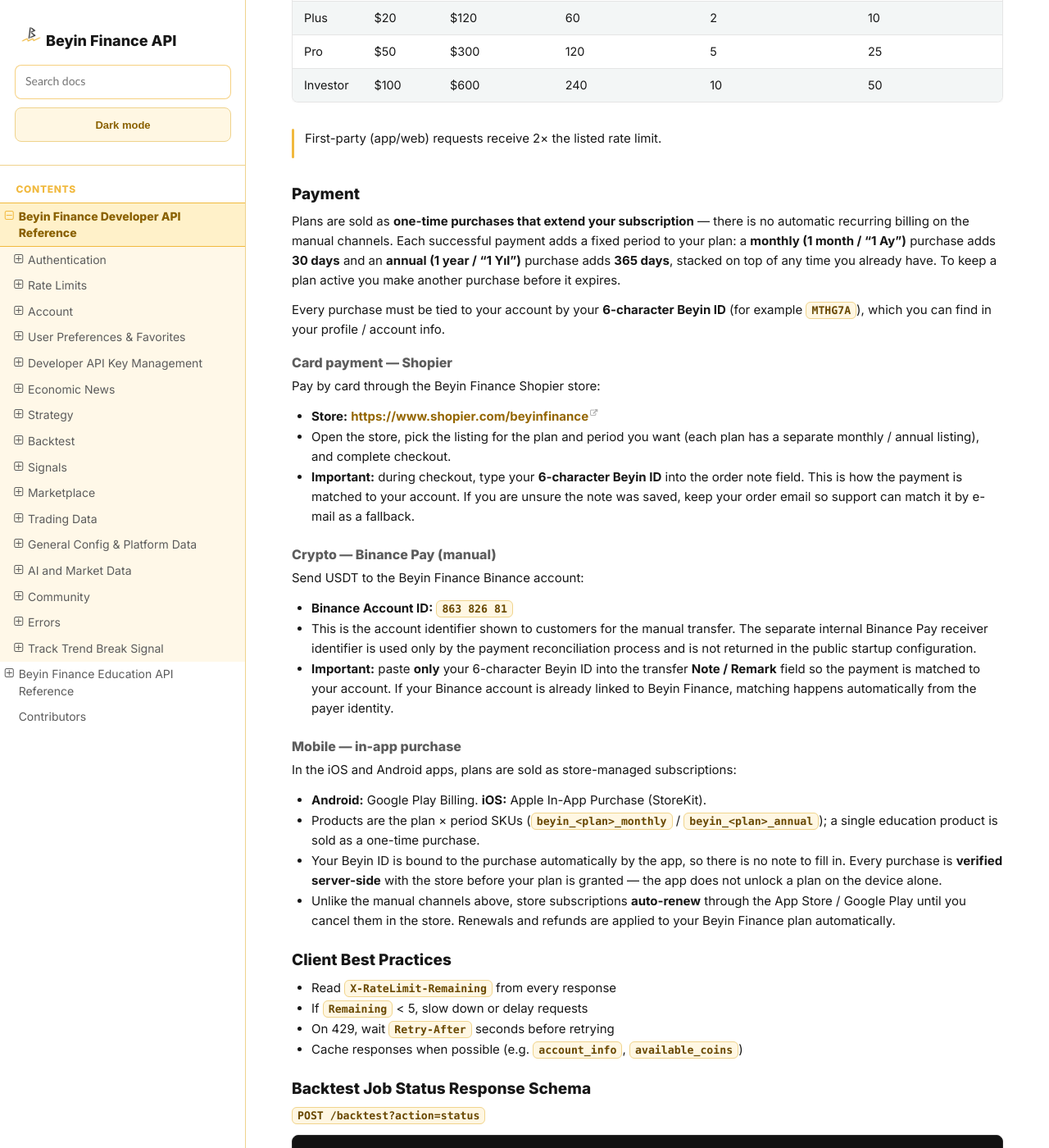
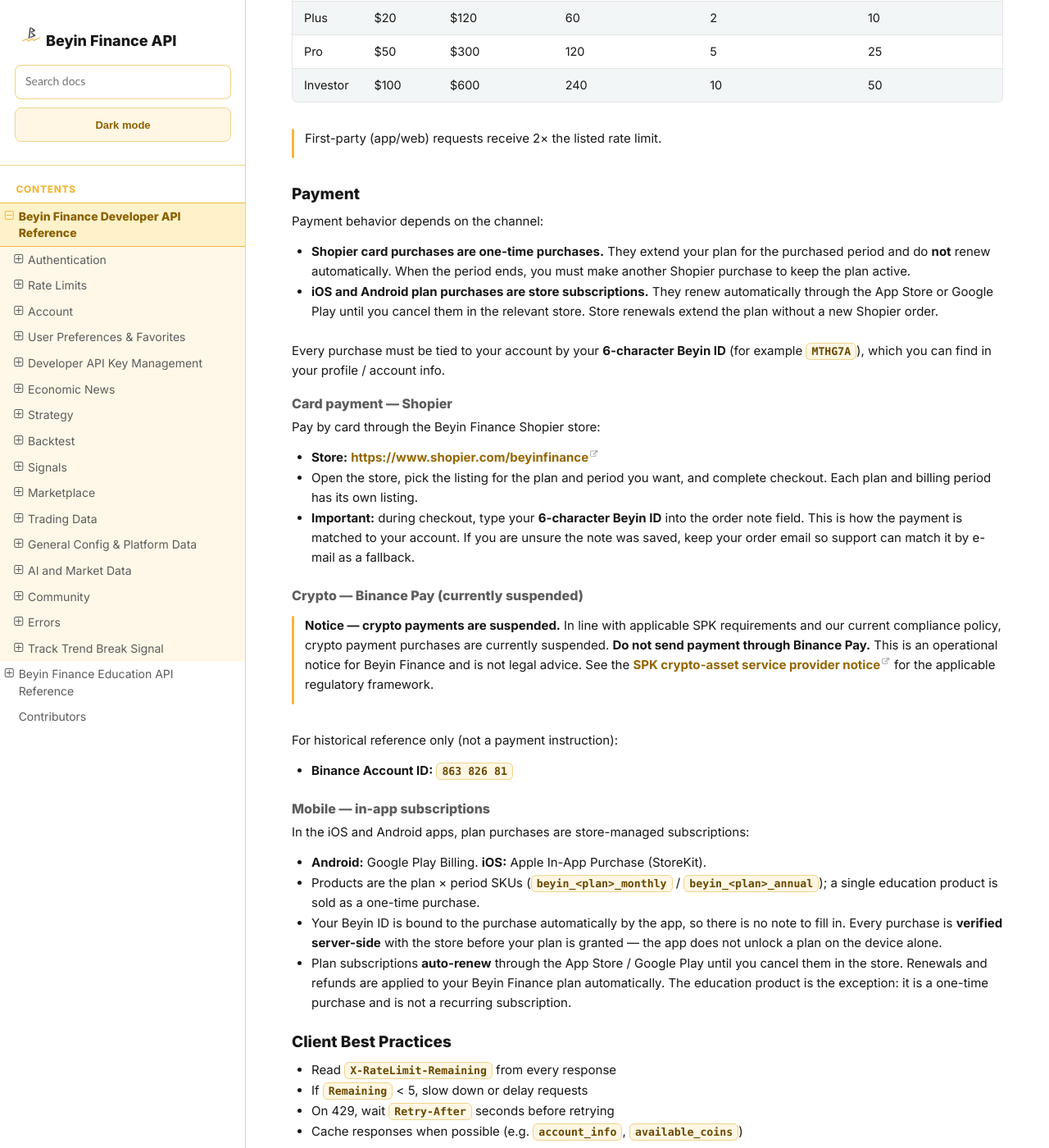
Before and after one commit to jnrbrain/Beyin-Finance, a Sphinx documentation site: the page built from docs/endpoints.md, in a window 1280 px wide and 1400 px high, scrolled down 2821 px. Shown: the whole window at 82% size. Built offline with Sphinx 7.4.7 and the Read the Docs theme 3.1.0, drawn with Linux system fonts in a browser that asks for light colours.

Commit message:
docs: clarify payment renewal and suspend crypto checkout

```diff
--- a/docs/endpoints.md
+++ b/docs/endpoints.md
@@ -144,12 +144,15 @@
 
 ### Payment
 
-Plans are sold as **one-time purchases that extend your subscription** — there
-is no automatic recurring billing on the manual channels. Each successful
-payment adds a fixed period to your plan: a **monthly (1 month / "1 Ay")**
-purchase adds **30 days** and an **annual (1 year / "1 Yıl")** purchase adds
-**365 days**, stacked on top of any time you already have. To keep a plan
-active you make another purchase before it expires.
+Payment behavior depends on the channel:
+
+- **Shopier card purchases are one-time purchases.** They extend your plan for
+  the purchased period and do **not** renew automatically. When the period
+  ends, you must make another Shopier purchase to keep the plan active.
+- **iOS and Android plan purchases are store subscriptions.** They renew
+  automatically through the App Store or Google Play until you cancel them in
+  the relevant store. Store renewals extend the plan without a new Shopier
+  order.
 
 Every purchase must be tied to your account by your **6-character Beyin ID**
 (for example `MTHG7A`), which you can find in your profile / account info.
@@ -159,30 +162,29 @@
 Pay by card through the Beyin Finance Shopier store:
 
 - **Store:** <https://www.shopier.com/beyinfinance>
-- Open the store, pick the listing for the plan and period you want
-  (each plan has a separate monthly / annual listing), and complete checkout.
+- Open the store, pick the listing for the plan and period you want, and
+  complete checkout. Each plan and billing period has its own listing.
 - **Important:** during checkout, type your **6-character Beyin ID** into the
   order note field. This is how the payment is matched to your account. If you
   are unsure the note was saved, keep your order email so support can match it
   by e-mail as a fallback.
 
-#### Crypto — Binance Pay (manual)
-
-Send USDT to the Beyin Finance Binance account:
+#### Crypto — Binance Pay (currently suspended)
+
+> **Notice — crypto payments are suspended.** In line with applicable SPK
+> requirements and our current compliance policy, crypto payment purchases are
+> currently suspended. **Do not send payment through Binance Pay.** This is an
+> operational notice for Beyin Finance and is not legal advice. See the
+> [SPK crypto-asset service provider notice](https://spk.gov.tr/duyurular/basin-duyurulari/2025/kripto-varlik-hizmet-saglayicilarina-iliskin-iki-tebli%C4%9F-yayimlandi)
+> for the applicable regulatory framework.
+
+For historical reference only (not a payment instruction):
 
 - **Binance Account ID:** `863 826 81`
-- This is the account identifier shown to customers for the manual transfer.
-  The separate internal Binance Pay receiver identifier is used only by the
-  payment reconciliation process and is not returned in the public startup
-  configuration.
-- **Important:** paste **only** your 6-character Beyin ID into the transfer
-  **Note / Remark** field so the payment is matched to your account. If your
-  Binance account is already linked to Beyin Finance, matching happens
-  automatically from the payer identity.
-
-#### Mobile — in-app purchase
-
-In the iOS and Android apps, plans are sold as store-managed subscriptions:
+
+#### Mobile — in-app subscriptions
+
+In the iOS and Android apps, plan purchases are store-managed subscriptions:
 
 - **Android:** Google Play Billing. **iOS:** Apple In-App Purchase (StoreKit).
 - Products are the plan × period SKUs (`beyin_<plan>_monthly` /
@@ -192,9 +194,10 @@
   no note to fill in. Every purchase is **verified server-side** with the store
   before your plan is granted — the app does not unlock a plan on the device
   alone.
-- Unlike the manual channels above, store subscriptions **auto-renew** through
-  the App Store / Google Play until you cancel them in the store. Renewals and
-  refunds are applied to your Beyin Finance plan automatically.
+- Plan subscriptions **auto-renew** through the App Store / Google Play until
+  you cancel them in the store. Renewals and refunds are applied to your Beyin
+  Finance plan automatically. The education product is the exception: it is a
+  one-time purchase and is not a recurring subscription.
 
 ### Client Best Practices
 
```
